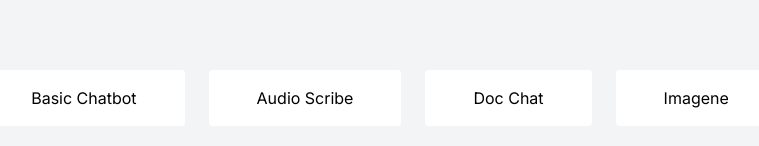
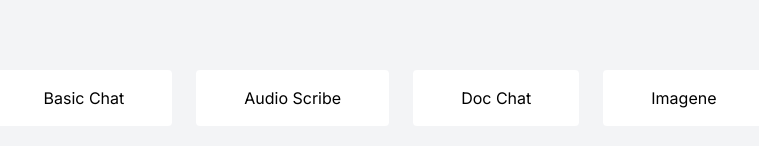
Before and after one commit to mis-coder/ai-utils, a Next.js app: page / in a window 1280 px wide. Shown: the part 366-512 px from the top of the page, without its empty margins (260-1019 px from the left). Built offline with nearby package versions, Linux system fonts and the light colour scheme.

Commit message:
changed name for chat

```diff
--- a/app/(routes)/chat/page.tsx
+++ b/app/(routes)/basic-chat/page.tsx
@@ -12,7 +12,7 @@ interface Message {
   content: string;
 }
 
-export default function ChatBot() {
+export default function BasicChat() {
   const [input, setInput] = useState("");
   const [isLoading, setIsLoading] = useState(false);
   const [messages, setMessages] = useState<Message[]>([
--- a/app/components/custom-file-upload.tsx
+++ b/app/components/custom-file-upload.tsx
@@ -38,7 +38,6 @@ export default function CustomFileUpload({
   // Format allowed types for display
   const formatAllowedTypes = () => {
     const formattedAllowedTypes = allowedFileTypes.join(", ");
-    console.log({ formattedAllowedTypes });
 
     return formattedAllowedTypes;
   };
--- a/app/constants/index.ts
+++ b/app/constants/index.ts
@@ -6,8 +6,8 @@ export const menuItems = [
   },
   {
     id: 1,
-    name: "Basic Chatbot",
-    url: "/chat",
+    name: "Basic Chat",
+    url: "/basic-chat",
   },
   {
     id: 2,
```
